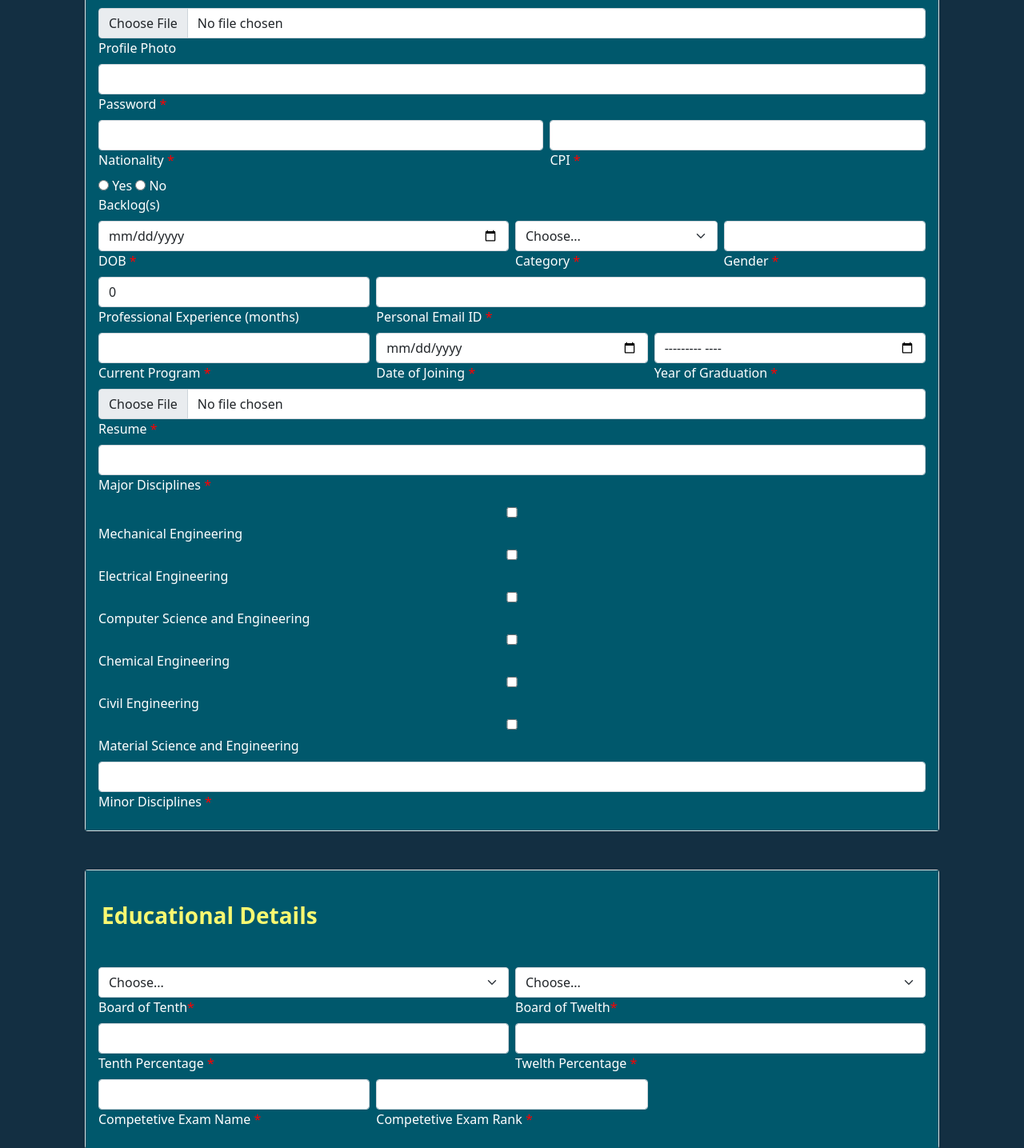
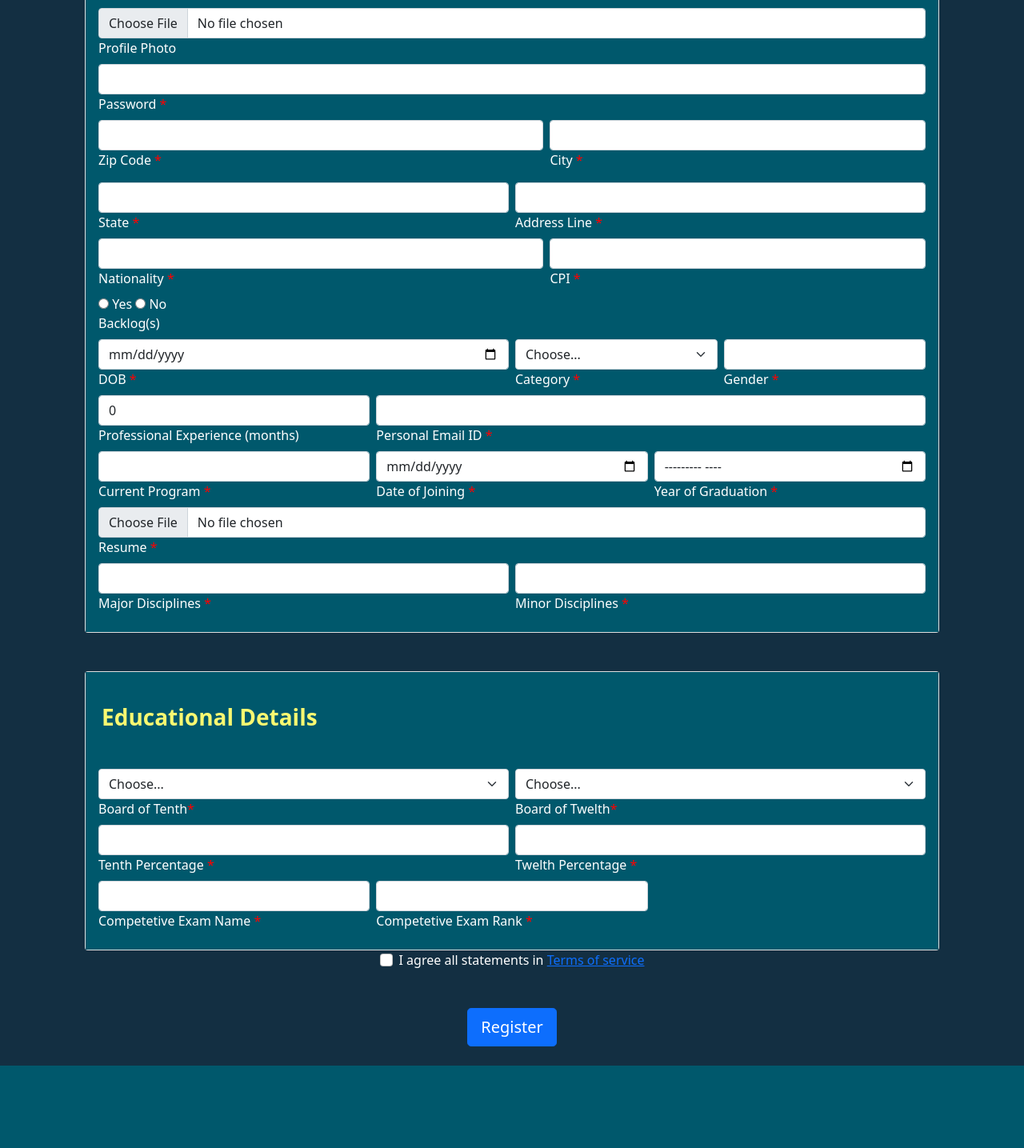
Before and after one commit to Prakriti123222/dbms_assignment_3, a Flask app: page /student-registration in a window 1280 px wide. Shown: the part 513-1948 px from the top of the page at 80% size. After the commit the page ends 1845 px from the top, so only its background shows below. Run offline with Flask 2, Linux system fonts and the light colour scheme; parts of the project's set-up code (start-up, migrations or seed data) failed here and were passed over; some libraries are stand-ins or nearby versions.

Commit message:
added address

```diff
--- a/templates/login/student.html
+++ b/templates/login/student.html
@@ -72,6 +72,28 @@
         <div class="form-outline flex-fill mb-0 col-lg-12">
             <input type="text" id="form3Example3c" class="form-control" name="password" required />
             <label class="form-label" for="form3Example3c">Password <span style="color:red">*</span></label>
+        </div>
+
+        <div class="row g-2">
+            <div class="form-outline flex-fill mb-0 col-lg-5">
+                <input type="text" id="form3Example3c" class="form-control" name="zip_code" required />
+                <label class="form-label" for="form3Example3c">Zip Code <span style="color:red">*</span></label>
+            </div>
+
+            <div class="form-outline flex-fill mb-0 col-lg-4">
+                <input type="text" step="any" id="form3Example3c" class="form-control" name="city" required />
+                <label class="form-label" for="form3Example3c">City <span style="color:red">*</span></label>
+            </div>
+
+            <div class="form-outline flex-fill mb-0 col-lg-4">
+                <input type="text" step="any" id="form3Example3c" class="form-control" name="state" required />
+                <label class="form-label" for="form3Example3c">State <span style="color:red">*</span></label>
+            </div>
+
+            <div class="form-outline flex-fill mb-0 col-lg-4">
+                <input type="text" step="any" id="form3Example3c" class="form-control" name="address_line" required />
+                <label class="form-label" for="form3Example3c">Address Line <span style="color:red">*</span></label>
+            </div>
         </div>
 
         <div class="row g-2">
@@ -162,28 +184,9 @@
         <div class="row g-2">
             <!-- add a dropdown for curr program -->
             <div class="form-outline flex-fill mb-0 col-lg-6">
-                <input type="text" id="form3Example3c" class="form-control" name="major_discipline" required />
+                <input type="text" id="form3Example3c" class="form-control" name="major_disc" required />
                 <label class="form-label" for="form3Example3c">Major Disciplines <span style="color:red">*</span></label>
             </div>
-
-                <input type="checkbox" id="mechanical" name="major_discipline[]" value="mechanical">
-                <label for="mechanical">Mechanical Engineering</label>
-
-                <input type="checkbox" id="electrical" name="major_discipline[]" value="electrical">
-                <label for="electrical">Electrical Engineering</label>
-
-                <input type="checkbox" id="computer" name="major_discipline[]" value="computer">
-                <label for="computer">Computer Science and Engineering</label>
-
-                <input type="checkbox" id="mechanical" name="major_discipline[]" value="mechanical">
-                <label for="mechanical">Chemical Engineering</label>
-
-                <input type="checkbox" id="electrical" name="major_discipline[]" value="electrical">
-                <label for="electrical">Civil Engineering</label>
-
-                <input type="checkbox" id="computer" name="major_discipline[]" value="computer">
-                <label for="computer">Material Science and Engineering</label>
-
 
             <div class="form-outline flex-fill mb-0 col-lg-6">
                 <input type="text" id="form3Example3c" class="form-control" name="minor_disc" required />
```
